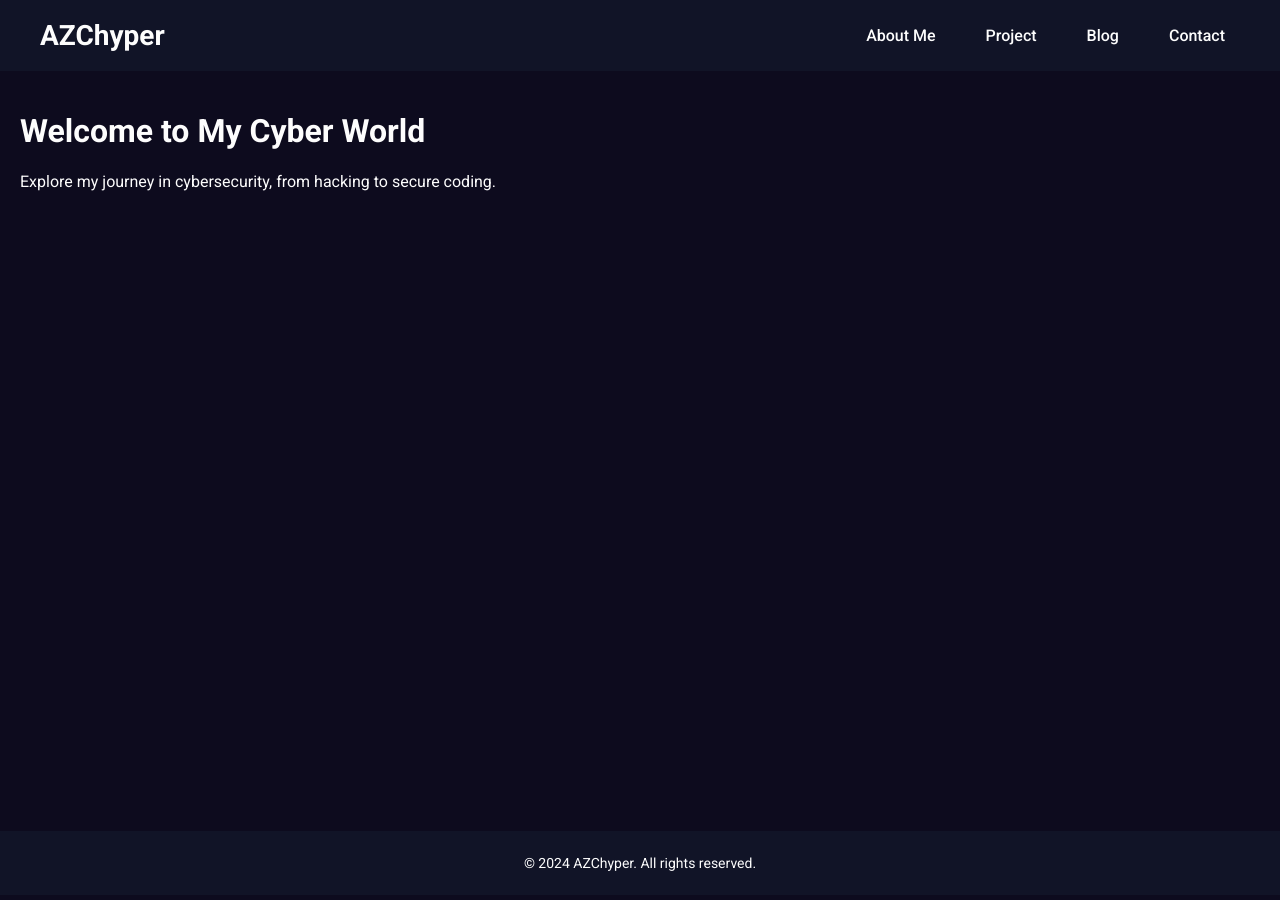
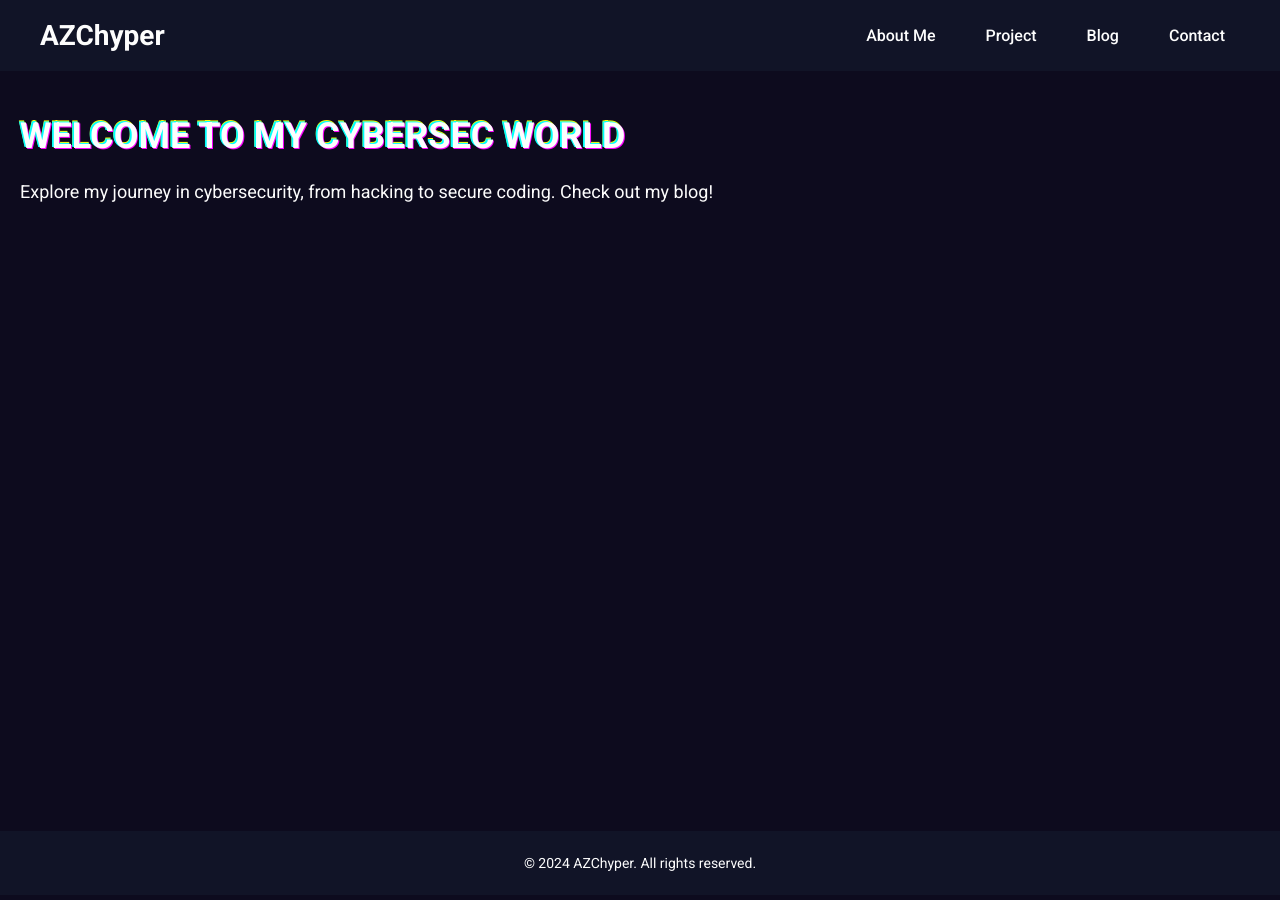
Before and after one commit to AliffZulhelmi/aliffzulhelmi.github.io, a Jekyll site: the page built from index.html, in a window 1280 px wide. Built offline with Jekyll 4.4.1, drawn with Linux system fonts in a browser that asks for light colours; the list of posts is cut into pages by our own code.

Commit message:
Revamp index.html

```diff
--- a/assets/css/style.css
+++ b/assets/css/style.css
@@ -224,3 +224,74 @@ footer {
 }
 
 /* vCard End */
+
+/* Glitch Effect */
+
+.glitch {
+  font-size: 36px;
+  font-weight: bold;
+  text-transform: uppercase;
+  position: relative;
+  text-shadow: 0.05em 0 0 #00fffc, -0.03em -0.04em 0 #fc00ff,
+    0.025em 0.04em 0 #fffc00;
+  animation: glitch 725ms infinite;
+}
+
+.glitch span {
+  position: absolute;
+  top: 0;
+  left: 0;
+}
+
+.glitch span:first-child {
+  animation: glitch 500ms infinite;
+  clip-path: polygon(0 0, 100% 0, 100% 35%, 0 35%);
+  transform: translate(-0.04em, -0.03em);
+  opacity: 0.75;
+}
+
+.glitch span:last-child {
+  animation: glitch 375ms infinite;
+  clip-path: polygon(0 65%, 100% 65%, 100% 100%, 0 100%);
+  transform: translate(0.04em, 0.03em);
+  opacity: 0.75;
+}
+
+@keyframes glitch {
+  0% {
+    text-shadow: 0.05em 0 0 #00fffc, -0.03em -0.04em 0 #fc00ff,
+      0.025em 0.04em 0 #fffc00;
+  }
+  15% {
+    text-shadow: 0.05em 0 0 #00fffc, -0.03em -0.04em 0 #fc00ff,
+      0.025em 0.04em 0 #fffc00;
+  }
+  16% {
+    text-shadow: -0.05em -0.025em 0 #00fffc, 0.025em 0.035em 0 #fc00ff,
+      -0.05em -0.05em 0 #fffc00;
+  }
+  49% {
+    text-shadow: -0.05em -0.025em 0 #00fffc, 0.025em 0.035em 0 #fc00ff,
+      -0.05em -0.05em 0 #fffc00;
+  }
+  50% {
+    text-shadow: 0.05em 0.035em 0 #00fffc, 0.03em 0 0 #fc00ff,
+      0 -0.04em 0 #fffc00;
+  }
+  99% {
+    text-shadow: 0.05em 0.035em 0 #00fffc, 0.03em 0 0 #fc00ff,
+      0 -0.04em 0 #fffc00;
+  }
+  100% {
+    text-shadow: -0.05em 0 0 #00fffc, -0.025em -0.04em 0 #fc00ff,
+      -0.04em -0.025em 0 #fffc00;
+  }
+}
+
+#typewriter {
+  font-size: 18px;
+  margin-top: 20px;
+  min-height: 50px;
+}
+
+/* Glitch Effect Ended */
--- a/index.html
+++ b/index.html
@@ -4,6 +4,19 @@ title: Home
 ---
 
 <div class="home-content">
-  <h1>Welcome to My Cyber World</h1>
-  <p>Explore my journey in cybersecurity, from hacking to secure coding.</p>
+  <h1 class="glitch" data-text="Welcome to My CyberSec World">Welcome to My CyberSec World</h1>
+  <p id="typewriter"></p>
 </div>
+
+<script>
+  const text = "Explore my journey in cybersecurity, from hacking to secure coding. Check out my blog!";
+  let i = 0;
+  function typeWriter() {
+    if (i < text.length) {
+      document.getElementById("typewriter").innerHTML += text.charAt(i);
+      i++;
+      setTimeout(typeWriter, 50);
+    }
+  }
+  window.onload = typeWriter;
+</script>
```
